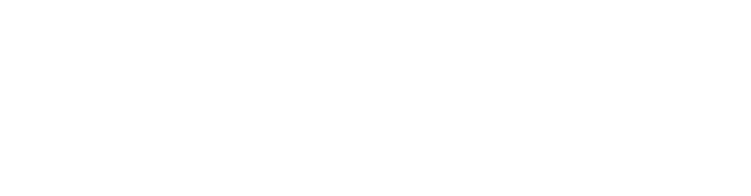
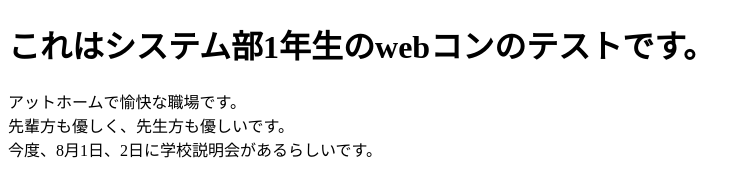
Before and after one commit to yakikun/-web, a plain HTML site: page index.html in a window 1280 px wide. Shown: the whole page, without its empty margins (0-751 px from the left). Drawn offline with Linux system fonts and the light colour scheme.

Commit message:
タイトルと内容追加

```diff
--- a/index.html
+++ b/index.html
@@ -2,9 +2,14 @@
 <html>
 <head>
     <meta charset="UTF-8" />
-    <title>部活で作る仮web</title>
+    <title>システム部</title>
 </head>
 <body>
+    <h1>これはシステム部1年生のwebコンのテストです。</h1>
+    <p1>アットホームで愉快な職場です。<br>
+        先輩方も優しく、先生方も優しいです。<br>
+        今度、8月1日、2日に学校説明会があるらしいです。<br>
 
+    </p1>
 </body>
 </html>
```
